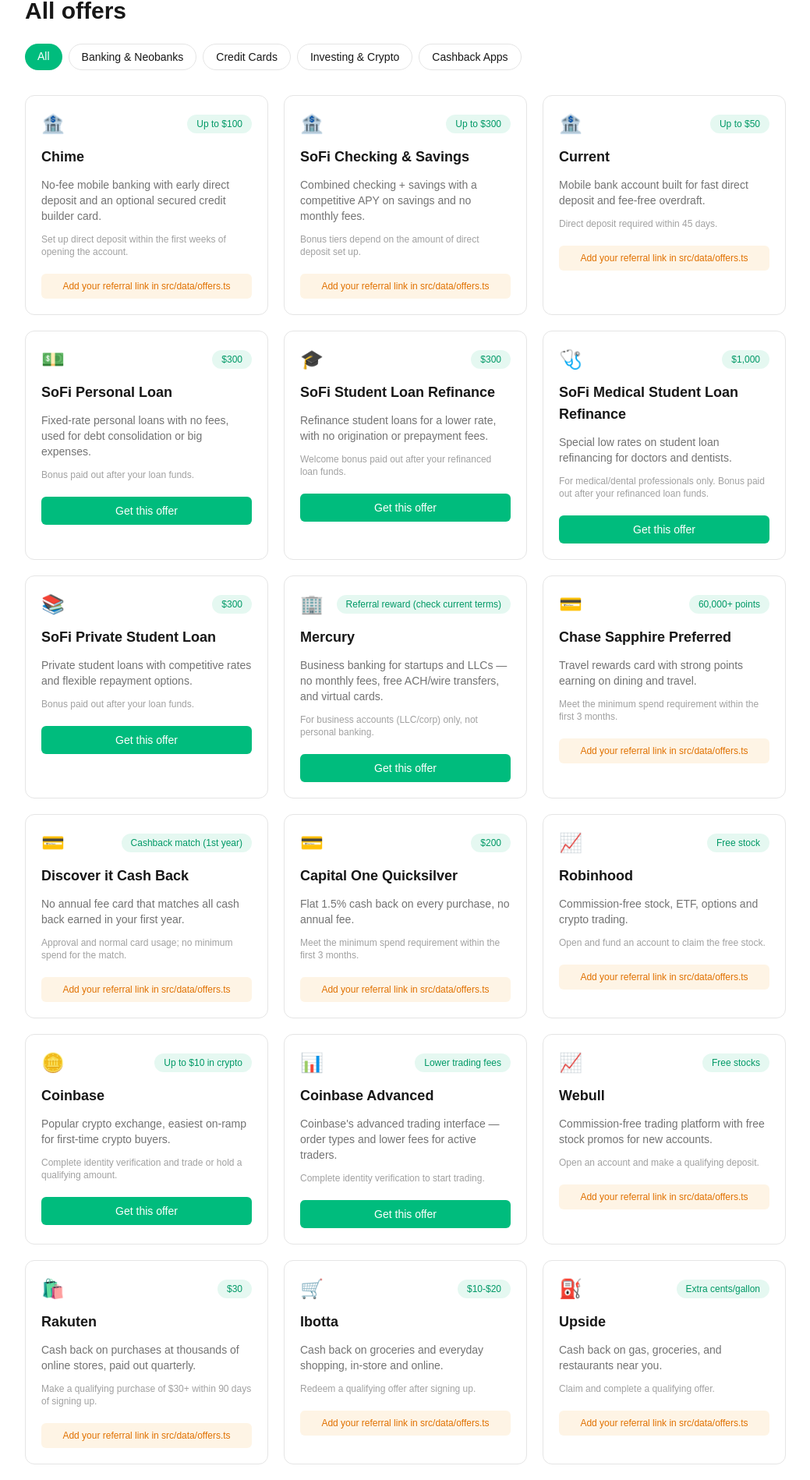
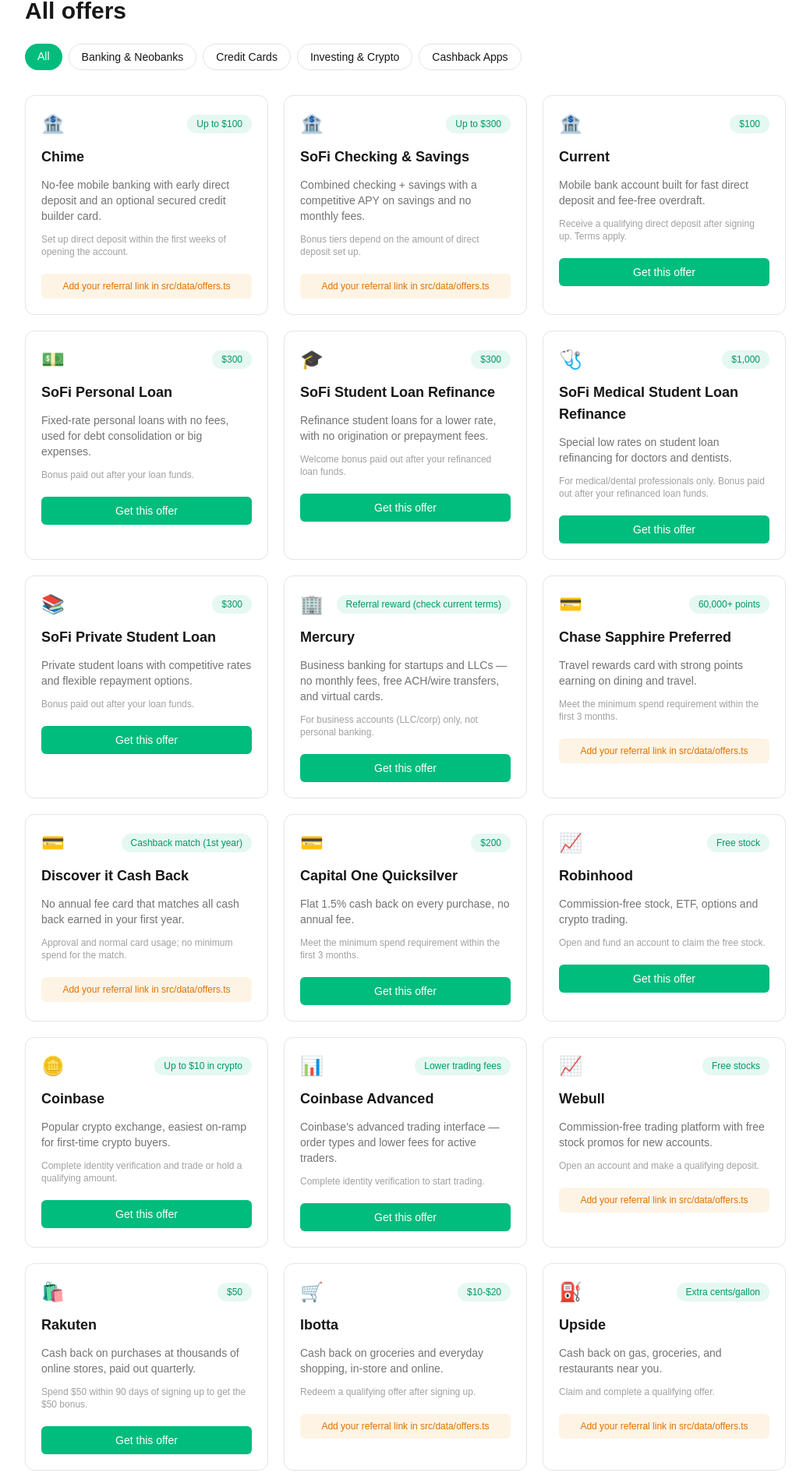
Before and after one commit to skippermaquina-del/referalhub, a Next.js app: page /offers in a window 1280 px wide. Shown: the part 129-2027 px from the top of the page at 78% size, without its empty margins (120-1159 px from the left). Built offline with nearby package versions, Linux system fonts and the light colour scheme.

Commit message:
Add real referral links for Current, Capital One Quicksilver, Robinhood, and Rakuten

```diff
--- a/src/data/offers.ts
+++ b/src/data/offers.ts
@@ -70,10 +70,10 @@
     name: "Current",
     category: "banking",
     emoji: "🏦",
-    bonus: "Up to $50",
+    bonus: "$100",
     description: "Mobile bank account built for fast direct deposit and fee-free overdraft.",
-    requirements: "Direct deposit required within 45 days.",
-    referralUrl: "REPLACE_ME",
+    requirements: "Receive a qualifying direct deposit after signing up. Terms apply.",
+    referralUrl: "https://current.com/get-started/?creator_code=ANDRIYS384&impression_id=9aeb37c4-55f2-4c88-acdd-dfb33d255a3a",
   },
   {
     slug: "sofi-personal-loan",
@@ -160,7 +160,7 @@
     bonus: "$200",
     description: "Flat 1.5% cash back on every purchase, no annual fee.",
     requirements: "Meet the minimum spend requirement within the first 3 months.",
-    referralUrl: "REPLACE_ME",
+    referralUrl: "https://i.capitalone.com/Jn3CIL3YT",
   },
   {
     slug: "robinhood",
@@ -170,7 +170,7 @@
     bonus: "Free stock",
     description: "Commission-free stock, ETF, options and crypto trading.",
     requirements: "Open and fund an account to claim the free stock.",
-    referralUrl: "REPLACE_ME",
+    referralUrl: "https://join.robinhood.com/andriys-b7e824",
     featured: true,
   },
   {
@@ -209,10 +209,10 @@
     name: "Rakuten",
     category: "apps",
     emoji: "🛍️",
-    bonus: "$30",
+    bonus: "$50",
     description: "Cash back on purchases at thousands of online stores, paid out quarterly.",
-    requirements: "Make a qualifying purchase of $30+ within 90 days of signing up.",
-    referralUrl: "REPLACE_ME",
+    requirements: "Spend $50 within 90 days of signing up to get the $50 bonus.",
+    referralUrl: "https://www.rakuten.com/r/GFTCLL?eeid=44971",
     featured: true,
   },
   {
```
